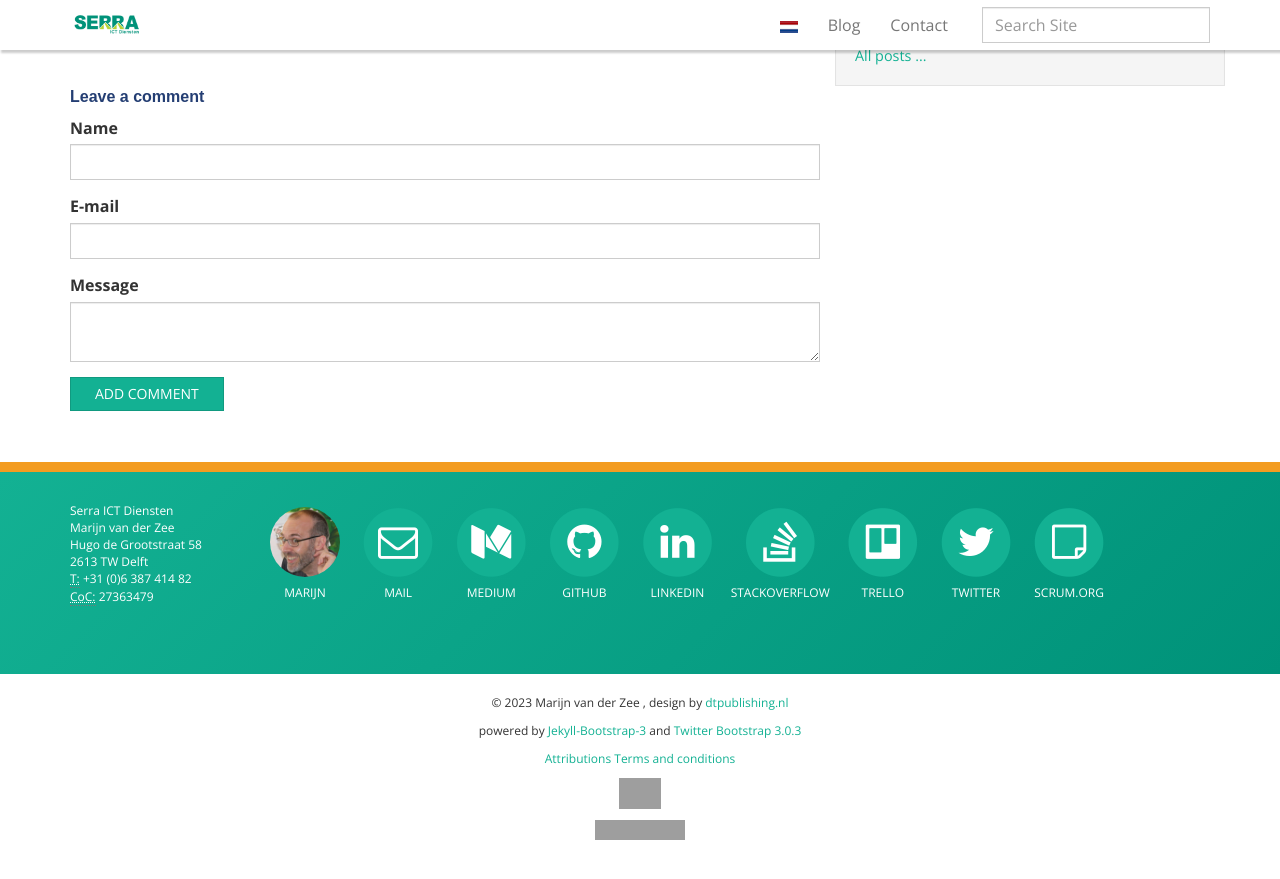
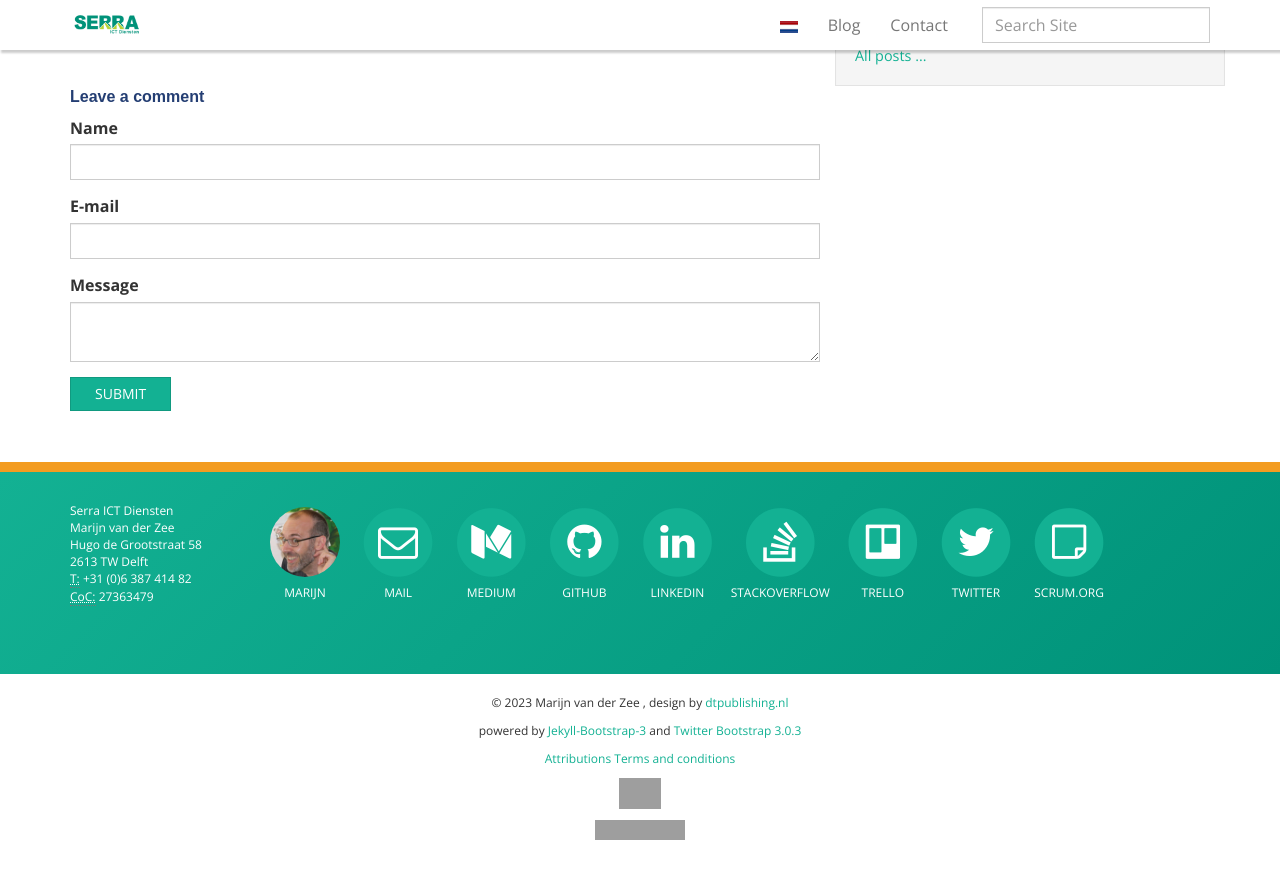
Before and after one commit to serraict/serraict.github.io, a Jekyll site: the page built from _posts/scrum-toolbox/2018-05-29-who-are-we.md, in a window 1280 px wide and 900 px high, scrolled down 1056 px. Shown: the top 879 px of the window. Built offline with Jekyll 4.4.1, drawn with Linux system fonts in a browser that asks for light colours; nearby versions of some CDN libraries; some web fonts are replaced; grey boxes are pictures that could not be loaded.

Commit message:
Remove staticman comments, replace wit emailform

```diff
--- a/_includes/comment-form.html
+++ b/_includes/comment-form.html
@@ -3,31 +3,6 @@
 
   <h4>Leave a comment</h4>
 
-  <form method="POST" action="https://serra-staticman.herokuapp.com/v2/entry/serraict/serraict.github.io/master/comment">
-    <input name="options[redirect]" type="hidden" value="{{ site.url }}{{ page.url }}">
-    <!-- e.g. "2016-01-02-this-is-a-post" -->
-    <div class="form-group">
-      <input name="options[slug]" type="hidden" value="{{ page.slug }}">
-      <label for="fields[name]">Name</label>
-      <input name="fields[name]" type="text"  class="form-control" required>
-    </div>
-    <div class="form-group">
-      <label for="fields[email]">E-mail</label>
-      <input name="fields[email]" type="email"  class="form-control"  required>
-    </div>
-    <div class="form-group">
-      <label for="fields[message]">Message</label>
-      <textarea name="fields[message]"
-                class="form-control" id="fields[message]"
-                required></textarea>
-    </div>
-
-    <div class="form-group hidden" style="display: none;">
-      <label for="comment-form-location">Leave blank if you are a human</label>
-      <input class="form-control" type="text" id="comment-form-location" name="fields[hidden]" autocomplete="off">
-    </div>
-
-    <button type="submit" class="btn btn-primary">Add Comment</button>
-  </form>
+  {% include contact-form-inline.html %}
 
 </div>
```
